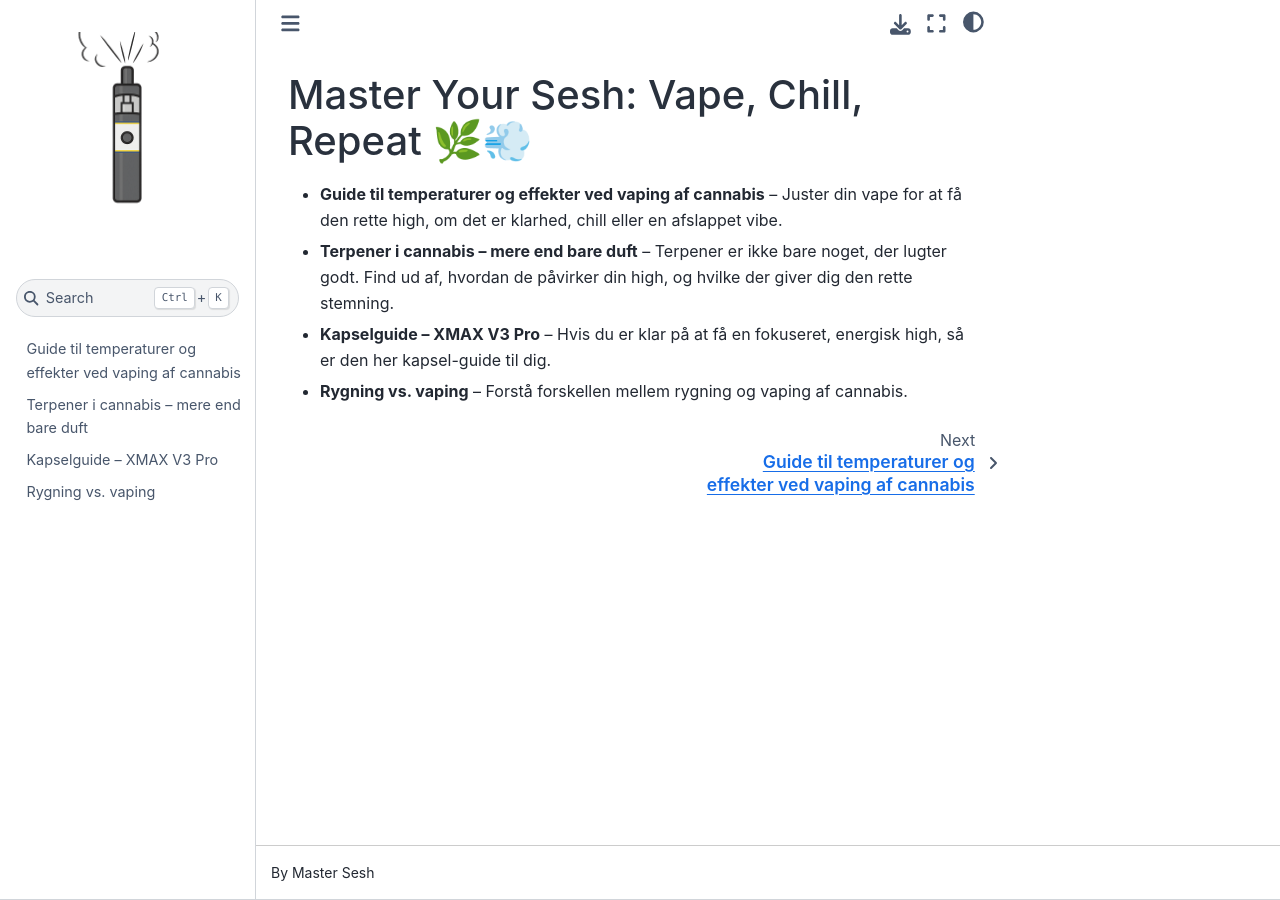
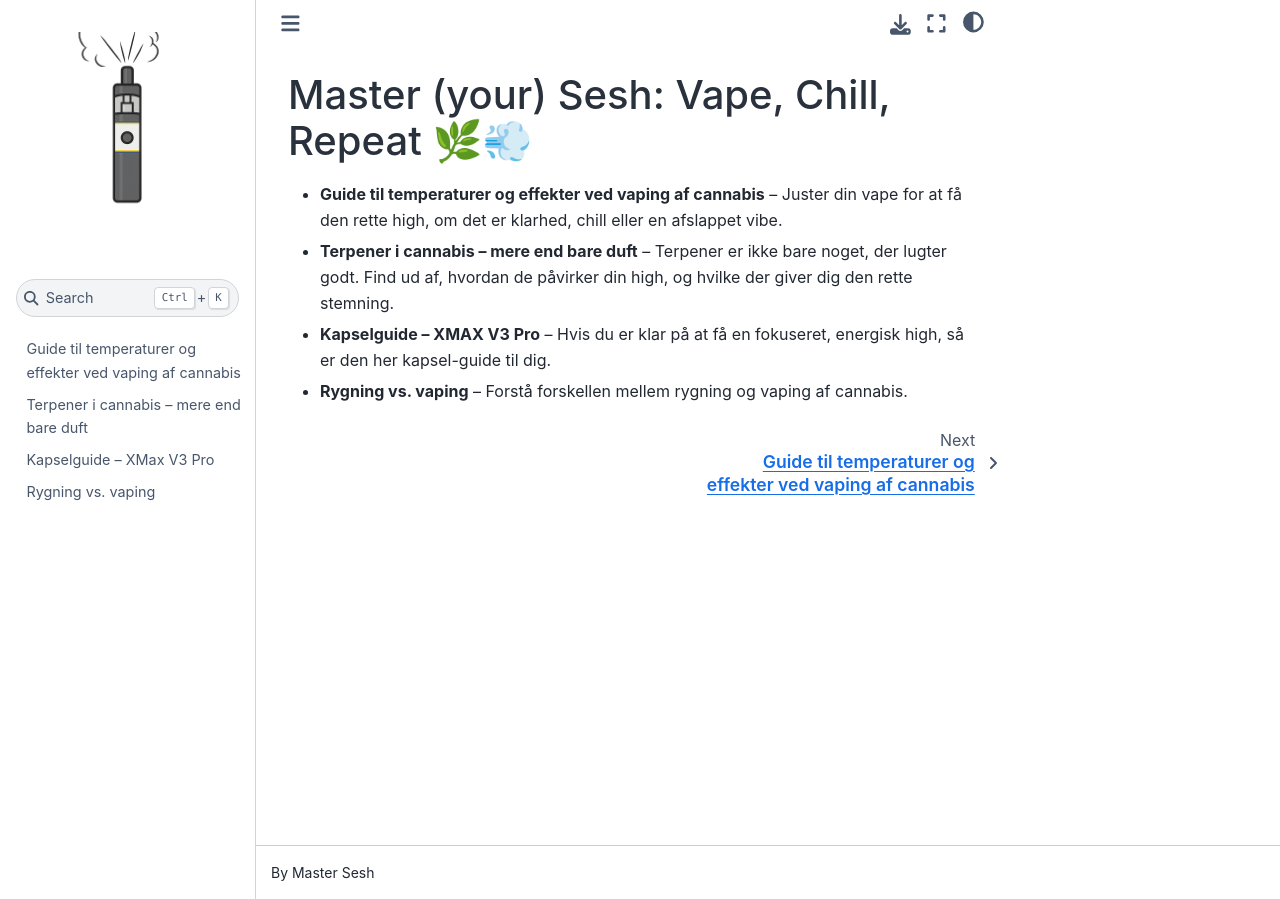
Before and after one commit to misterpoxycat/sesh, a Jupyter Book: the page built from docs/intro.md, in a window 1280 px wide. Built offline with Jupyter Book 1.0.4 settings and Sphinx 7.4.7 and the Sphinx Book theme 1.1.4, drawn with Linux system fonts in a browser that asks for light colours.

```diff
--- a/docs/intro.md
+++ b/docs/intro.md
@@ -4,7 +4,7 @@
 }
 </style>
 
-# Master Your Sesh: Vape, Chill, Repeat 🌿💨
+# Master (your) Sesh: Vape, Chill, Repeat 🌿💨
 
 - **Guide til temperaturer og effekter ved vaping af cannabis** – Juster din vape for at få den rette high, om det er klarhed, chill eller en afslappet vibe.
 - **Terpener i cannabis – mere end bare duft** – Terpener er ikke bare noget, der lugter godt. Find ud af, hvordan de påvirker din high, og hvilke der giver dig den rette stemning.
```
Also changed, not shown: docs/kapsel.ipynb, docs/rygning.ipynb, docs/temperaturer.ipynb.
